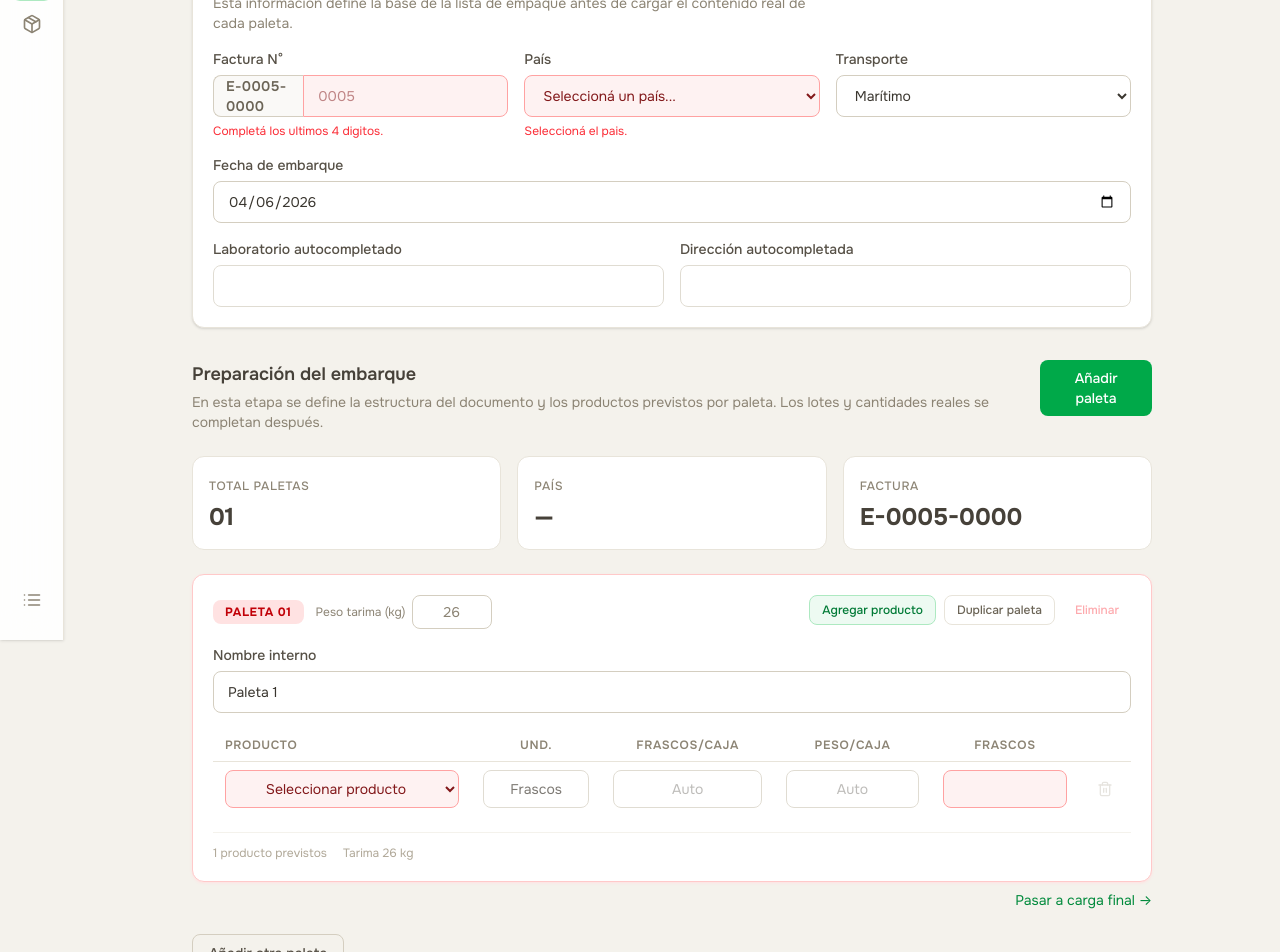
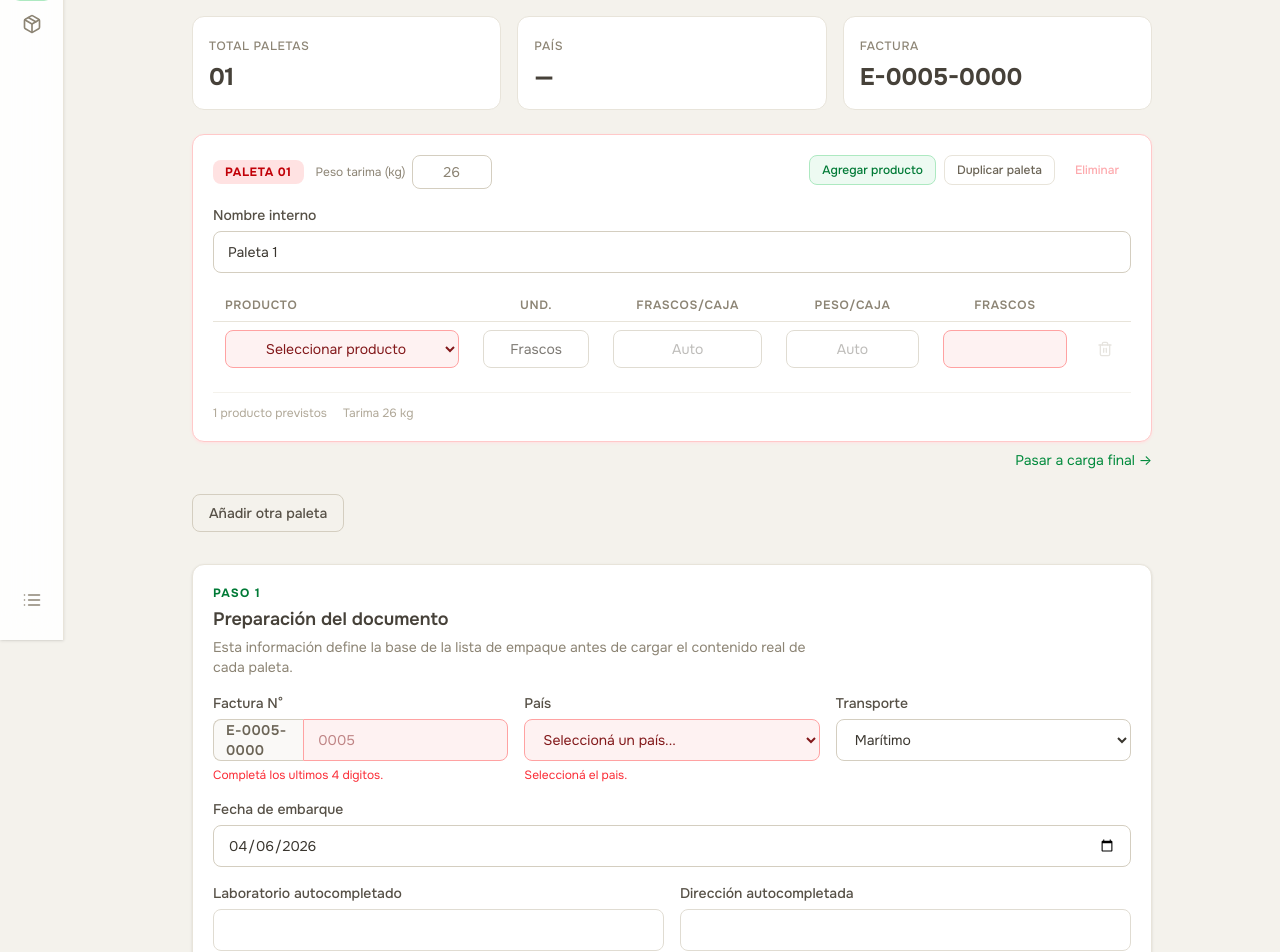
Before and after one commit to ivnvaldz7/packing-list, a React (Vite) app: page / in a window 1280 px wide. Shown: the part 160-1112 px from the top of the page. Built offline with nearby package versions, Linux system fonts and the light colour scheme.

Commit message:
update state

```diff
--- a/package.json
+++ b/package.json
@@ -21,6 +21,7 @@
     "check": "npm run lint && npm run format && npx tsc --noEmit && npm test"
   },
   "dependencies": {
+    "framer-motion": "^12.42.2",
     "jspdf": "^4.2.1",
     "jspdf-autotable": "^5.0.7",
     "react": "^18.3.1",
--- a/src/App.tsx
+++ b/src/App.tsx
@@ -1,4 +1,5 @@
-import { useEffect, useState } from 'react';
+import { useEffect, useRef, useState } from 'react';
+import { AnimatePresence, motion } from 'framer-motion';
 import { DocumentLibrary } from './components/DocumentLibrary';
 import { DocumentHeaderForm } from './components/DocumentHeaderForm';
 import { DocumentSummary } from './components/DocumentSummary';
@@ -6,6 +7,7 @@ import { Layout } from './components/layout/Layout';
 import { PalletLabelPrint } from './components/PalletLabelPrint';
 import { PrintDocumentView } from './components/PrintDocumentView';
 import { useShipmentDocument } from './hooks/useShipmentDocument';
+import { fadeSlideUp, slideHorizontal } from './utils/animations';
 import { formatWeight } from './utils/format';
 import { exportShipmentDocumentPdf } from './utils/pdf';
 import { exportShipmentDocumentXlsx } from './utils/excel';
@@ -13,6 +15,12 @@ import { validateShipmentDocument } from './utils/validation';
 import { CartelesView } from './views/CartelesView';
 import { CargaView } from './views/CargaView';
 import { PreparacionView } from './views/PreparacionView';
+
+const stageOrder: Record<string, number> = {
+  carteles: 0,
+  preparacion: 1,
+  carga: 2,
+};
 
 const App = () => {
   const [activeStage, setActiveStage] = useState<'carteles' | 'preparacion' | 'carga'>('carteles');
@@ -70,6 +78,8 @@ const App = () => {
     };
   }, []);
 
+  const stageDirectionRef = useRef(0);
+
   useEffect(() => {
     if (document.workflowStatus === 'carga' || document.workflowStatus === 'finalizada') {
       setActiveStage('carga');
@@ -80,6 +90,11 @@ const App = () => {
       setActiveStage('preparacion');
     }
   }, [document.id, document.workflowStatus]);
+
+  const prevStageRef = useRef(activeStage);
+  const stageDirection =
+    stageOrder[activeStage] - (stageOrder[prevStageRef.current] ?? stageOrder[activeStage]);
+  prevStageRef.current = activeStage;
 
   const handleStageChange = (nextStage: 'carteles' | 'preparacion' | 'carga') => {
     setActiveStage(nextStage);
@@ -141,7 +156,8 @@ const App = () => {
         totalGrossWeightKg={totals.totalGrossWeightKg}
       />
       <PalletLabelPrint document={document} labelCount={labelCount} />
-      {isLibraryOpen ? (
+      <AnimatePresence>
+        {isLibraryOpen && (
           <DocumentLibrary
             documents={documentLibrary}
             activeDocumentId={document.id}
@@ -156,7 +172,8 @@ const App = () => {
             }}
             onDelete={(documentId) => void deleteStoredDocument(documentId)}
           />
-      ) : null}
+        )}
+      </AnimatePresence>
 
       <Layout
         activeStage={activeStage}
@@ -180,27 +197,25 @@ const App = () => {
           </div>
         ) : null}
 
-        {/* ─── Carteles stage ─── */}
-        {activeStage === 'carteles' ? (
+        {/* ─── Stage views with AnimatePresence ─── */}
+        <AnimatePresence mode="wait" custom={stageDirection}>
+          <motion.div
+            key={activeStage}
+            custom={stageDirection}
+            variants={slideHorizontal}
+            initial="enter"
+            animate="center"
+            exit="exit"
+          >
+            {activeStage === 'carteles' && (
               <CartelesView
                 document={document}
                 labelCount={labelCount}
                 onLabelCountChange={setLabelCount}
               />
-        ) : null}
+            )}
 
-        {/* ─── Header form (siempre visible) ─── */}
-        <section id="header-section" className="mb-8">
-          <DocumentHeaderForm
-            header={document.header}
-            errors={validation.headerErrors}
-            onChange={updateHeader}
-            readOnly={isReadOnly}
-          />
-        </section>
-
-        {/* ─── Preparacion stage ─── */}
-        {activeStage === 'preparacion' ? (
+            {activeStage === 'preparacion' && (
               <PreparacionView
                 document={document}
                 computedPallets={computedPallets}
@@ -220,8 +235,9 @@ const App = () => {
                 onRemoveItem={removeItem}
                 onNavigateToCarga={handleNavigateToCarga}
               />
-        ) : (
-          /* ─── Carga stage ─── */
+            )}
+
+            {activeStage === 'carga' && (
               <CargaView
                 document={document}
                 computedPallets={computedPallets}
@@ -243,9 +259,33 @@ const App = () => {
                 onRemoveItem={removeItem}
               />
             )}
+          </motion.div>
+        </AnimatePresence>
+
+        {/* ─── Header form (siempre visible) ─── */}
+        <motion.section
+          id="header-section"
+          className="mb-8"
+          variants={fadeSlideUp}
+          initial="hidden"
+          animate="visible"
+        >
+          <DocumentHeaderForm
+            header={document.header}
+            errors={validation.headerErrors}
+            onChange={updateHeader}
+            readOnly={isReadOnly}
+          />
+        </motion.section>
 
         {/* ─── Summary ─── */}
-        <section id="summary-section" className="mb-8">
+        <motion.section
+          id="summary-section"
+          className="mb-8"
+          variants={fadeSlideUp}
+          initial="hidden"
+          animate="visible"
+        >
           <DocumentSummary
             document={document}
             totalNetWeightKg={totals.totalNetWeightKg}
@@ -253,15 +293,20 @@ const App = () => {
             totalBoxes={totals.totalBoxes}
             isValid={validation.isValid}
           />
-        </section>
+        </motion.section>
 
         {/* ─── Footer ─── */}
-        <footer className="flex items-center justify-between border-t border-stone-200 pt-4 text-sm text-stone-500 dark:border-stone-800 dark:text-stone-400">
+        <motion.footer
+          className="flex items-center justify-between border-t border-stone-200 pt-4 text-sm text-stone-500 dark:border-stone-800 dark:text-stone-400"
+          variants={fadeSlideUp}
+          initial="hidden"
+          animate="visible"
+        >
           <span>{`Paletas: ${document.pallets.length}`}</span>
           <span>{`Cajas: ${totals.totalBoxes}`}</span>
           <span>{`Peso neto total: ${formatWeight(totals.totalNetWeightKg)}`}</span>
           <span>{`Peso bruto total: ${formatWeight(totals.totalGrossWeightKg)}`}</span>
-        </footer>
+        </motion.footer>
       </Layout>
     </>
   );
--- /dev/null
+++ b/src/utils/animations.ts
@@ -0,0 +1,165 @@
+import type { Variants, Transition } from 'framer-motion';
+
+/* ══════════════════════════════════════════════════
+   Custom easings — Emil Kovalsky / impecable_design
+   ══════════════════════════════════════════════════ */
+
+export const ease = {
+  /** Smooth deceleration — for enter animations */
+  out: [0.16, 1, 0.3, 1] as const,
+  /** Gentle acceleration — for exit animations */
+  in: [0.4, 0, 1, 1] as const,
+  /** Symmetric — for hovers, micro-interactions */
+  inOut: [0.65, 0, 0.35, 1] as const,
+  /** Spring-like without overshoot — for elements entering */
+  spring: { type: 'spring' as const, stiffness: 300, damping: 30 },
+  /** Soft bounce — for badges, counters */
+  bounce: { type: 'spring' as const, stiffness: 400, damping: 15 },
+};
+
+/* ══════════════════════════════════════════════════
+   Shared transitions
+   ══════════════════════════════════════════════════ */
+
+export const fastTransition: Transition = {
+  duration: 0.15,
+  ease: ease.inOut,
+};
+
+export const normalTransition: Transition = {
+  duration: 0.25,
+  ease: ease.out,
+};
+
+export const slowTransition: Transition = {
+  duration: 0.35,
+  ease: ease.out,
+};
+
+/* ══════════════════════════════════════════════════
+   Variants
+   ══════════════════════════════════════════════════ */
+
+/** Page / section enter: fade + slide up */
+export const fadeSlideUp: Variants = {
+  hidden: { opacity: 0, y: 12 },
+  visible: {
+    opacity: 1,
+    y: 0,
+    transition: { duration: 0.3, ease: ease.out },
+  },
+  exit: {
+    opacity: 0,
+    y: -8,
+    transition: { duration: 0.15, ease: ease.in },
+  },
+};
+
+/** For views that slide horizontally (stage transitions) */
+export const slideHorizontal: Variants = {
+  enter: (direction: number) => ({
+    x: direction > 0 ? 30 : -30,
+    opacity: 0,
+  }),
+  center: {
+    x: 0,
+    opacity: 1,
+    transition: { duration: 0.3, ease: ease.out },
+  },
+  exit: (direction: number) => ({
+    x: direction > 0 ? -30 : 30,
+    opacity: 0,
+    transition: { duration: 0.15, ease: ease.in },
+  }),
+};
+
+/** Staggered list for pallet cards */
+export const staggerContainer: Variants = {
+  hidden: {},
+  visible: {
+    transition: {
+      staggerChildren: 0.06,
+      delayChildren: 0.05,
+    },
+  },
+};
+
+/** Individual item in a staggered list */
+export const staggerItem: Variants = {
+  hidden: { opacity: 0, y: 16, scale: 0.97 },
+  visible: {
+    opacity: 1,
+    y: 0,
+    scale: 1,
+    transition: { duration: 0.3, ease: ease.out },
+  },
+};
+
+/** Table row / grid item enter */
+export const listItem: Variants = {
+  hidden: { opacity: 0, x: -8 },
+  visible: {
+    opacity: 1,
+    x: 0,
+    transition: { duration: 0.2, ease: ease.out },
+  },
+  exit: {
+    opacity: 0,
+    x: 8,
+    transition: { duration: 0.12, ease: ease.in },
+  },
+};
+
+/** Modal backdrop */
+export const backdrop: Variants = {
+  hidden: { opacity: 0 },
+  visible: { opacity: 1, transition: { duration: 0.2 } },
+  exit: { opacity: 0, transition: { duration: 0.15 } },
+};
+
+/** Modal panel */
+export const modalPanel: Variants = {
+  hidden: { opacity: 0, scale: 0.92, y: 10 },
+  visible: {
+    opacity: 1,
+    scale: 1,
+    y: 0,
+    transition: { duration: 0.3, ease: ease.out },
+  },
+  exit: {
+    opacity: 0,
+    scale: 0.95,
+    y: 5,
+    transition: { duration: 0.15, ease: ease.in },
+  },
+};
+
+/** Accordion content expand/collapse */
+export const accordionContent: Variants = {
+  collapsed: { height: 0, opacity: 0, overflow: 'hidden' },
+  expanded: {
+    height: 'auto',
+    opacity: 1,
+    overflow: 'visible',
+    transition: { duration: 0.3, ease: ease.out },
+  },
+};
+
+/** Badge / counter spring number change */
+export const badgePulse: Variants = {
+  idle: { scale: 1 },
+  pulse: {
+    scale: [1, 1.12, 1],
+    transition: { duration: 0.35, ease: ease.inOut },
+  },
+};
+
+/** Empty state entrance */
+export const emptyState: Variants = {
+  hidden: { opacity: 0, y: 10 },
+  visible: {
+    opacity: 1,
+    y: 0,
+    transition: { duration: 0.35, ease: ease.out, delay: 0.1 },
+  },
+};
--- a/tsconfig.json
+++ b/tsconfig.json
@@ -17,5 +17,6 @@
     "jsx": "react-jsx"
   },
   "include": ["src"],
+  "exclude": ["src/**/*.test.ts", "src/**/*.test.tsx"],
   "references": [{ "path": "./tsconfig.node.json" }]
 }
```
Also changed, not shown: src/components/DocumentLibrary.tsx (+46 -20 lines), 2 other files (tests, documents, lock files or other folders). Lines whose indentation alone changed are shown as unchanged.
